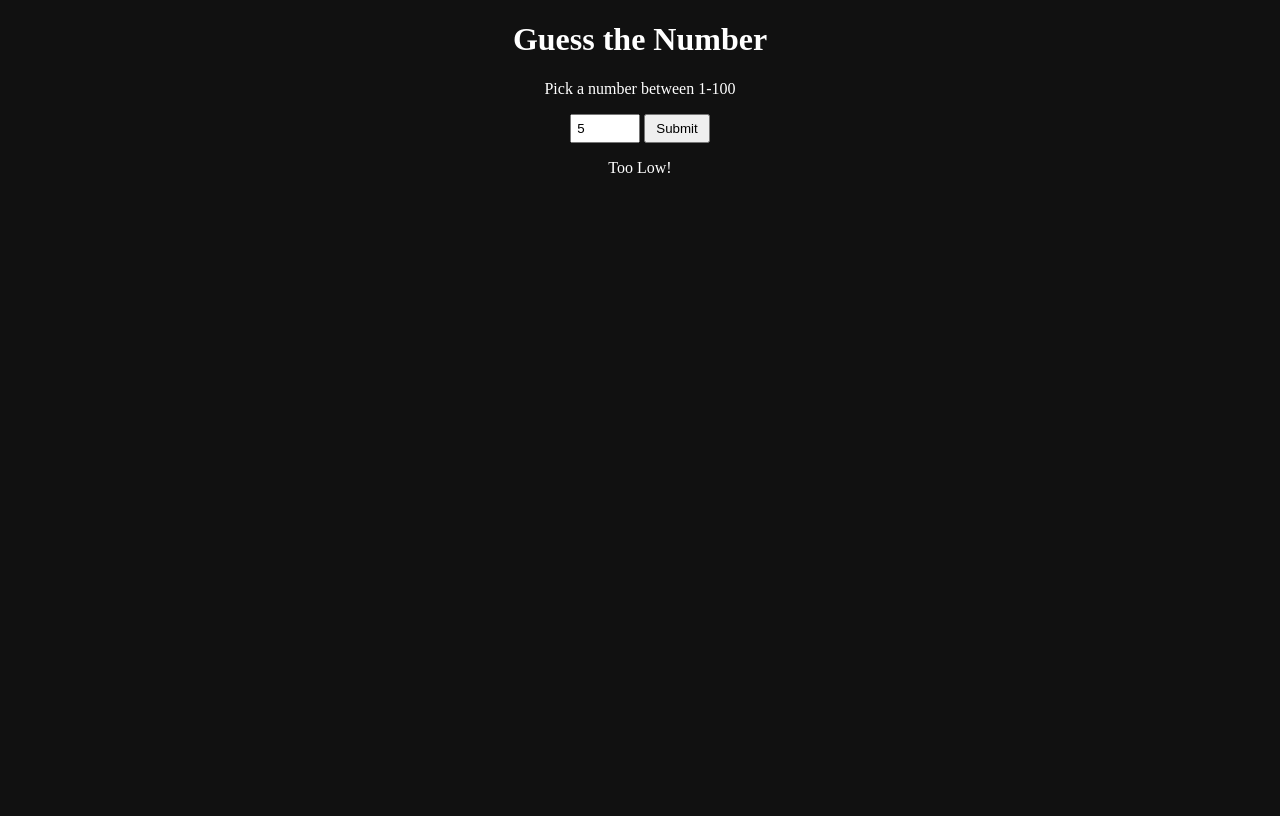
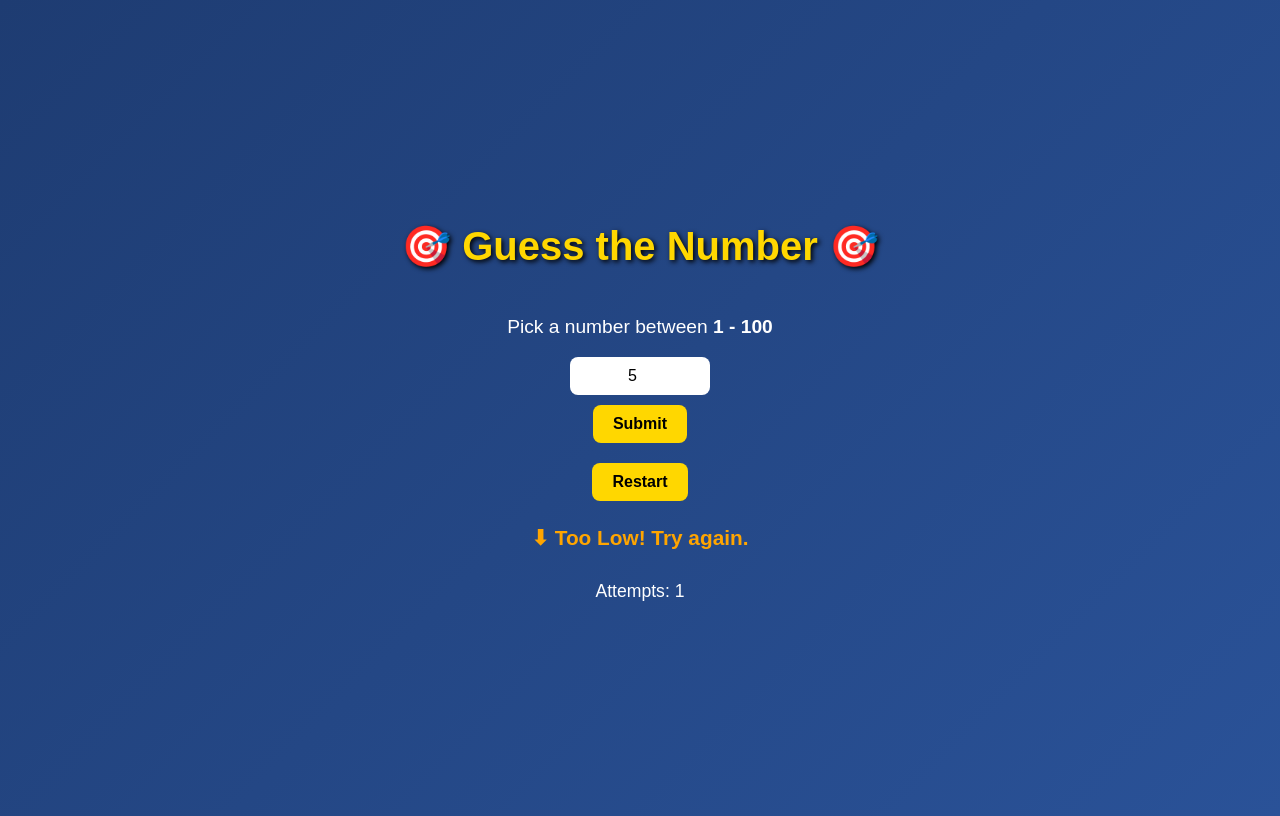
Before and after one commit to duster03/gamehub-web, a website: page guess.html in a window 1280 px wide. Both pictures are taken after typing "5" into the empty fields and a click on the button "Submit". Drawn offline with Linux system fonts and the light colour scheme.

Commit message:
Update guess.html

```diff
--- a/guess.html
+++ b/guess.html
@@ -2,26 +2,104 @@
 <html lang="en">
 <head>
   <meta charset="UTF-8">
-  <title>Guess the Number</title>
+  <title>Guess the Number - GAMEHUB</title>
   <style>
-    body { text-align:center; background:#111; color:white; }
-    input { padding:5px; }
-    button { padding:5px 10px; }
+    body {
+      text-align:center;
+      background: linear-gradient(135deg, #1e3c72, #2a5298);
+      color:white;
+      font-family: Arial, sans-serif;
+      height:100vh;
+      display:flex;
+      flex-direction:column;
+      justify-content:center;
+      align-items:center;
+    }
+    h1 {
+      font-size: 2.5rem;
+      color: gold;
+      text-shadow: 2px 2px 5px black;
+    }
+    p { font-size: 1.2rem; }
+    input {
+      padding:10px;
+      font-size:1rem;
+      border-radius:8px;
+      border:none;
+      text-align:center;
+      width: 120px;
+    }
+    button {
+      padding:10px 20px;
+      margin:10px;
+      font-size:1rem;
+      border:none;
+      border-radius:8px;
+      cursor:pointer;
+      background:gold;
+      color:black;
+      font-weight:bold;
+      transition:0.3s;
+    }
+    button:hover {
+      background:orange;
+      color:white;
+      transform:scale(1.05);
+    }
+    #result {
+      margin-top:15px;
+      font-size:1.3rem;
+      font-weight:bold;
+    }
+    #score {
+      margin-top:10px;
+      font-size:1.1rem;
+    }
   </style>
 </head>
 <body>
-  <h1>Guess the Number</h1>
-  <p>Pick a number between 1-100</p>
+  <h1>🎯 Guess the Number 🎯</h1>
+  <p>Pick a number between <b>1 - 100</b></p>
   <input type="number" id="guess" min="1" max="100">
   <button onclick="check()">Submit</button>
-  <p id="result"></p>
+  <button onclick="restartGame()">Restart</button>
+
+  <p id="result">Start guessing...</p>
+  <p id="score">Attempts: 0</p>
+
   <script>
-    let num=Math.floor(Math.random()*100)+1;
+    let num = Math.floor(Math.random()*100)+1;
+    let attempts = 0;
+    let gameOver = false;
+
     function check(){
-      let g=document.getElementById("guess").value;
-      if(g==num) document.getElementById("result").textContent="🎉 Correct!";
-      else if(g<num) document.getElementById("result").textContent="Too Low!";
-      else document.getElementById("result").textContent="Too High!";
+      if(gameOver) return;
+      let g = Number(document.getElementById("guess").value);
+      attempts++;
+      if(g === num){
+        document.getElementById("result").textContent = "🎉 Correct! You guessed it!";
+        document.getElementById("result").style.color = "lime";
+        gameOver = true;
+      }
+      else if(g < num){
+        document.getElementById("result").textContent = "⬇ Too Low! Try again.";
+        document.getElementById("result").style.color = "orange";
+      }
+      else{
+        document.getElementById("result").textContent = "⬆ Too High! Try again.";
+        document.getElementById("result").style.color = "red";
+      }
+      document.getElementById("score").textContent = "Attempts: " + attempts;
+    }
+
+    function restartGame(){
+      num = Math.floor(Math.random()*100)+1;
+      attempts = 0;
+      gameOver = false;
+      document.getElementById("result").textContent = "Start guessing...";
+      document.getElementById("result").style.color = "white";
+      document.getElementById("score").textContent = "Attempts: 0";
+      document.getElementById("guess").value = "";
     }
   </script>
 </body>
```
